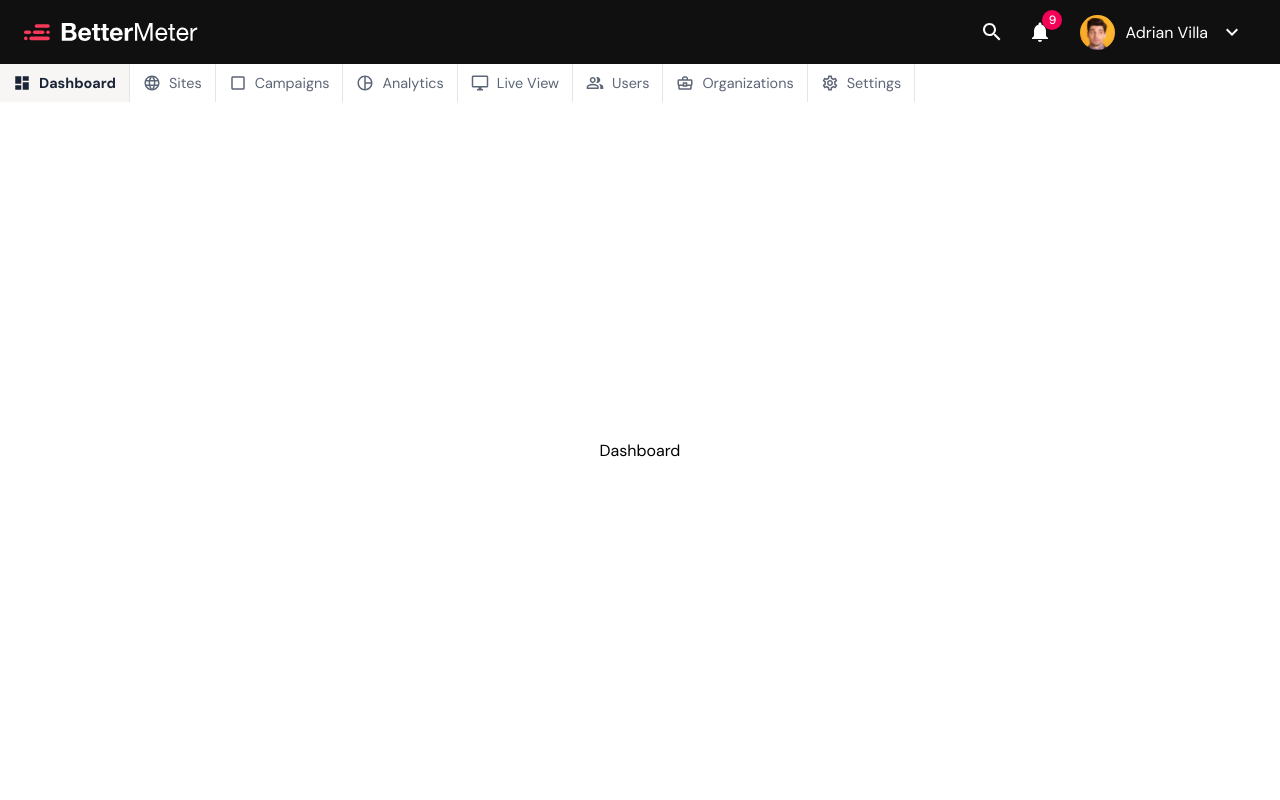
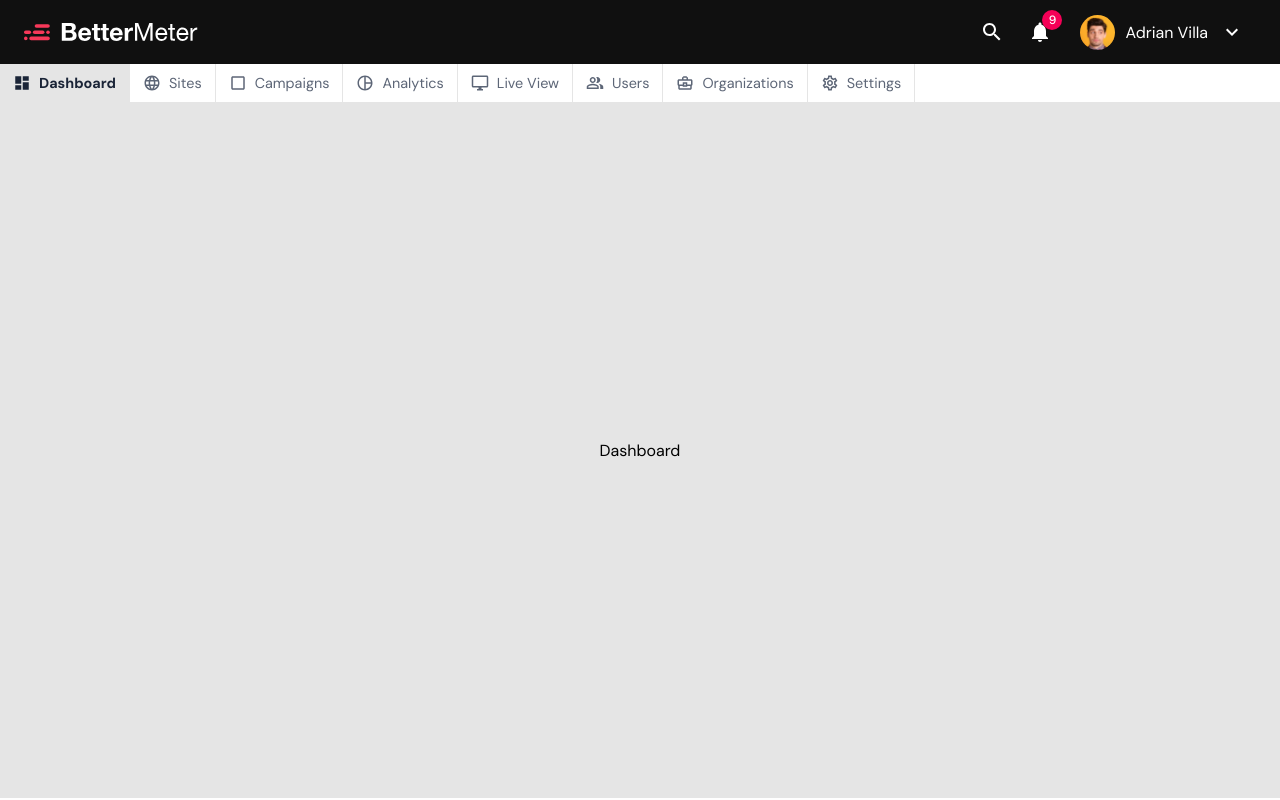
Before and after one commit to GBarkhatov/carlo-test, a React (Create React App) app: page / in a window 1280 px wide. Built offline with nearby package versions, Linux system fonts and the light colour scheme.

Commit message:
update container color

```diff
--- a/src/components/AppBar/Links.js
+++ b/src/components/AppBar/Links.js
@@ -20,7 +20,7 @@ const Button = styled(Link)`
   text-decoration: none;
   color: ${(props) => (props.match === 'yes' ? '#1A2437' : '#5D6677')};
   background-color: ${(props) =>
-    props.match === 'yes' ? '#F8F5F5' : '#FFFFFF'};
+    props.match === 'yes' ? '#E5E5E5' : '#FFFFFF'};
   font-weight: ${(props) => (props.match === 'yes' ? 700 : 400)};
   font-size: 0.9rem;
   border-right: 1px solid #E5E5E5;
--- a/src/components/Container/Container.js
+++ b/src/components/Container/Container.js
@@ -6,6 +6,7 @@ const Component = styled.div`
   min-height: calc(100vh - 40px - 64px);
   justify-content: center;
   align-items: center;
+  background-color: #E5E5E5;
 `
 
 const Container = ({ children }) => (
```
